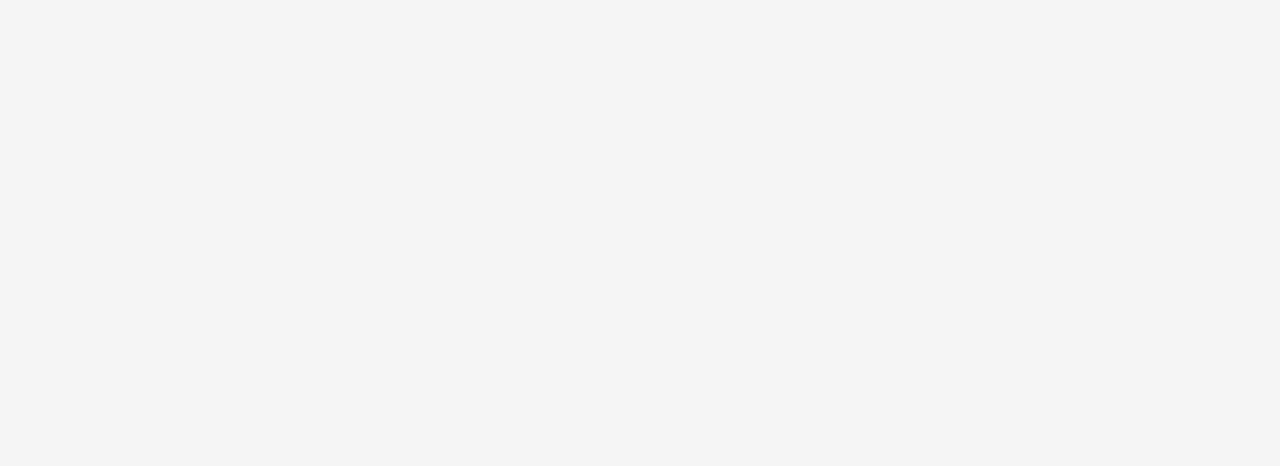
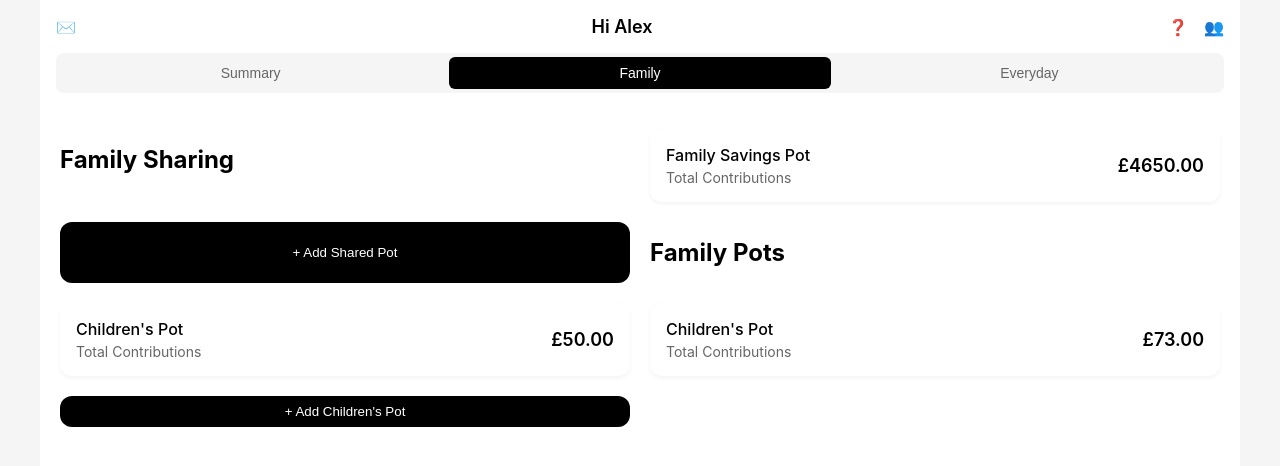
Before and after one commit to OsmanAli20/Quantum-Drift, a React (Create React App) app: page /family-sharing in a window 1280 px wide. Before the commit this address had no page. Shown: the top 466 px of the page. Built offline with nearby package versions, Linux system fonts and the light colour scheme.

Commit message:
Creating family sharing

```diff
--- a/src/App.css
+++ b/src/App.css
@@ -17,7 +17,7 @@ body {
 }
 
 nav {
-  display: none; /* Hide the navigation since we don't need it for this view */
+  display: none;
 }
 
 .leaderboard {
--- a/src/App.js
+++ b/src/App.js
@@ -8,18 +8,20 @@ import SaveMatch from './pages/saveMatch';
 import FamilyChild from './pages/familyChild';
 import SavingGoals from './pages/savingGoals';
 import SavingsGoalsChild from './pages/savingGoalsChild';
+import FamilySharing from './pages/familySharing';
 
 function App() {
   return (
     <div className="App">
       <Routes>
         <Route path="/" element={<Home />} />
-        <Route path="/family" element={<FamilyParent />} />
+        <Route path="/familyparent" element={<FamilyParent />} />
         <Route path="/family-child" element={<FamilyChild/>} />
         <Route path="/everyday" element={<Everyday />} />
         <Route path="/save-match" element={<SaveMatch />} />
         <Route path="/saving-goals" element={<SavingGoals />} />
         <Route path="/saving-goals-child" element={<SavingsGoalsChild />} />
+        <Route path="/family-sharing" element={<FamilySharing />} />
       </Routes>
     </div>
   );
--- a/src/pages/everyday.jsx
+++ b/src/pages/everyday.jsx
@@ -18,7 +18,7 @@ function Everyday() {
         </div>
         <div className="tab-bar">
           <button className="tab-button" onClick={() => navigate('/')}>Summary</button>
-          <button className="tab-button" onClick={() => navigate('/family')}>Family</button>
+          <button className="tab-button" onClick={() => navigate('/familyparent')}>Family</button>
           <button className="tab-button" onClick={() => navigate('/family-child')}>Family (Child)</button>
           <button className="tab-button active">Everyday</button>
         </div>
--- a/src/pages/familyChild.jsx
+++ b/src/pages/familyChild.jsx
@@ -18,7 +18,7 @@ function FamilyParent() {
         </div>
         <div className="tab-bar">
           <button className="tab-button" onClick={() => navigate('/')}>Summary</button>
-          <button className="tab-button" onClick={() => navigate('/family')}>Family</button>
+          <button className="tab-button" onClick={() => navigate('/familyparent')}>Family</button>
           <button className="tab-button active">Family (Child)</button>
           <button className="tab-button" onClick={() => navigate('/everyday')}>Everyday</button>
         </div>
--- a/src/pages/familyParent.jsx
+++ b/src/pages/familyParent.jsx
@@ -25,6 +25,15 @@ function FamilyParent() {
       </header>
       <main className="account-summary">
         <h2>Family Banking</h2>
+
+        <div className="account-card">
+          <div className="account-details">
+            <span className="account-name">Personal Current Account</span>
+            <span className="account-number">00-00-00 / 12345678</span>
+          </div>
+          <span className="account-balance">£2,023.00</span>
+        </div>
+
         <div className="account-card">
           <div className="account-details">
             <span className="account-name">Family Savings</span>
@@ -35,15 +44,31 @@ function FamilyParent() {
 
         <div className="account-card">
           <div className="account-details">
+            <span className="account-name">Mortgage Account</span>
+            <span className="account-number">987650234</span>
+          </div>
+          <span className="account-balance">£155,685.00</span>
+        </div>
+
+        <div className="account-card">
+          <div className="account-details">
             <span className="account-name">Children's Account</span>
             <span className="account-number">00-00-00 / 98765432</span>
           </div>
-          <span className="account-balance">£2,500.00</span>
+          <span className="account-balance">£100.00</span>
+        </div>
+
+        <div className="account-card">
+          <div className="account-details">
+            <span className="account-name">Children's Account</span>
+            <span className="account-number">00-00-00 / 98765432</span>
+          </div>
+          <span className="account-balance">£130.00</span>
         </div>
 
         <section className="spaces-section">
           <h2>Family Features</h2>
-          <div className="space-card green-bg">
+          <div className="space-card green-bg" onClick={() => navigate('/family-sharing')} style={{ cursor: 'pointer' }}>
             <div className="space-icon light-green">👨‍👩‍👧‍👦</div>
             <div className="space-details">
               <h3>Family Sharing</h3>
--- /dev/null
+++ b/src/pages/familySharing.jsx
@@ -0,0 +1,58 @@
+import React from 'react';
+import { useNavigate } from 'react-router-dom';
+import '../styles/Home.css';
+
+function FamilySharing() {
+  const navigate = useNavigate();
+
+  return (
+    <div className="bank-app">
+      <header className="app-header">
+        <div className="header-icons">
+          <span className="icon">✉️</span>
+          <span className="greeting">Hi Alex</span>
+          <div className="right-icons">
+            <span className="icon">❓</span>
+            <span className="icon">👥</span>
+          </div>
+        </div>
+        <div className="tab-bar">
+          <button className="tab-button" onClick={() => navigate('/')}>Summary</button>
+          <button className="tab-button active" onClick={() => navigate('/familyparent')}>Family</button>
+          <button className="tab-button" onClick={() => navigate('/everyday')}>Everyday</button>
+        </div>
+      </header>
+      <main className="account-summary">
+        <h2>Family Sharing</h2>
+        <div className="account-card">
+          <div className="account-details">
+            <span className="account-name">Family Savings Pot</span>
+            <span className="account-number">Total Contributions</span>
+          </div>
+          <span className="account-balance">£4650.00</span>
+        </div>
+        <button className="add-button">+ Add Shared Pot</button>
+
+        <h2>Family Pots</h2>
+        <div className="account-card">
+          <div className="account-details">
+            <span className="account-name">Children's Pot</span>
+            <span className="account-number">Total Contributions</span>
+          </div>
+          <span className="account-balance">£50.00</span>
+        </div>
+
+        <div className="account-card">
+          <div className="account-details">
+            <span className="account-name">Children's Pot</span>
+            <span className="account-number">Total Contributions</span>
+          </div>
+          <span className="account-balance">£73.00</span>
+        </div>
+        <button className="add-button">+ Add Children's Pot</button>
+      </main>
+    </div>
+  );
+}
+
+export default FamilySharing;
--- a/src/pages/home.jsx
+++ b/src/pages/home.jsx
@@ -18,7 +18,7 @@ function Home() {
         </div>
         <div className="tab-bar">
           <button className="tab-button active">Summary</button>
-          <button className="tab-button" onClick={() => navigate('/family')}>Family</button>
+          <button className="tab-button" onClick={() => navigate('/familyparent')}>Family</button>
           <button className="tab-button" onClick={() => navigate('/family-child')}>Family (Child)</button>
           <button className="tab-button" onClick={() => navigate('/everyday')}>Everyday</button>
         </div>
--- a/src/styles/Home.css
+++ b/src/styles/Home.css
@@ -202,6 +202,14 @@
 .chevron {
   color: #666;
   font-size: 24px;
+}
+
+.add-button {
+  background-color: black;
+  padding: 8px;
+  border-radius: 12px;
+  border: none;
+  color: white;
 }
 
 /* Desktop styles (default) */
```
